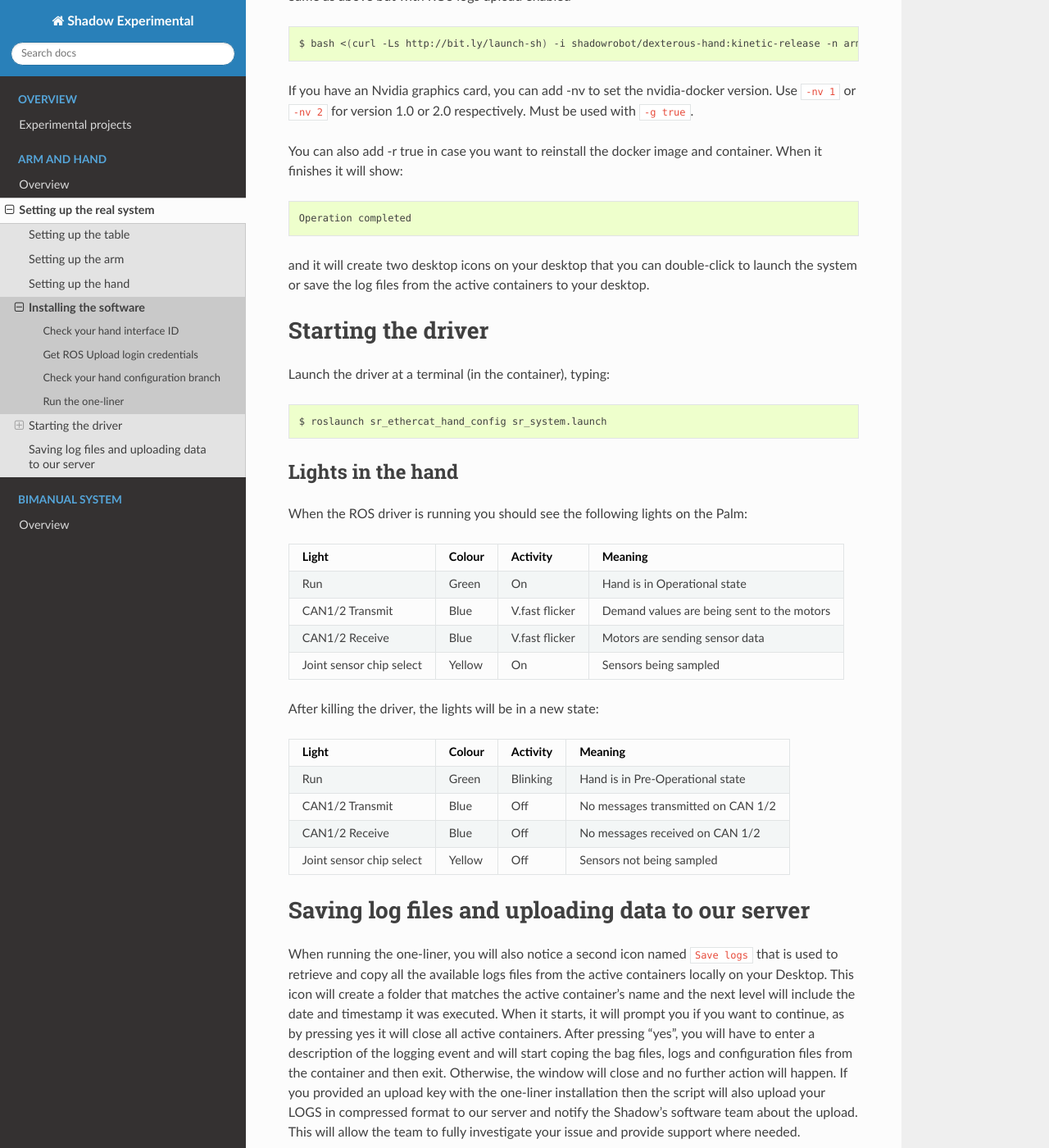
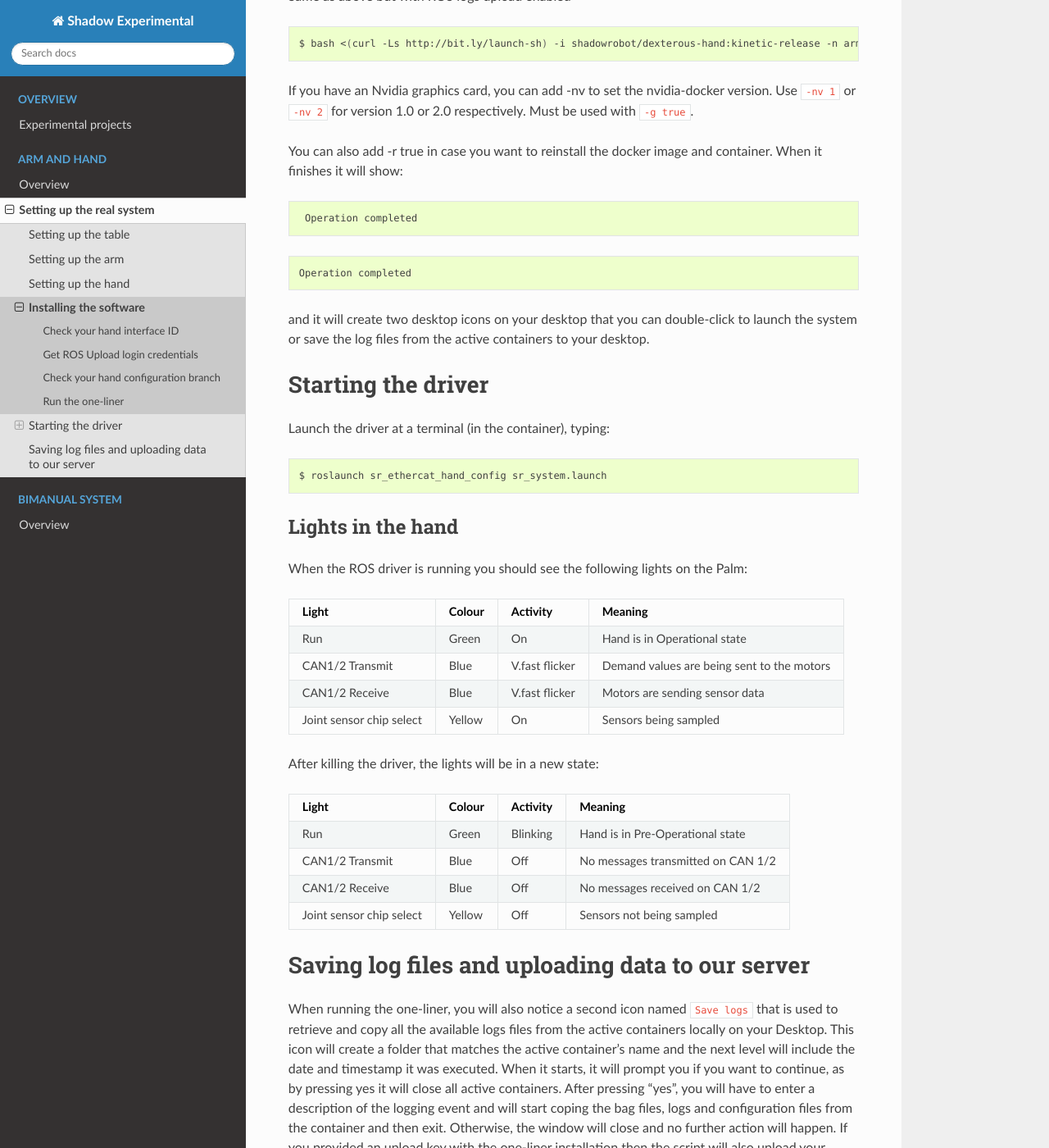
Before and after one commit to shadow-robot/sr_experimental_documentation, a Sphinx documentation site: the page built from docs/user_guide/1_4_Installing_the_software.md, in a window 1280 px wide and 1400 px high, scrolled down 1660 px. Shown: the whole window at 82% size. Built offline with Sphinx 7.4.7 and the Read the Docs theme 2.0.0, drawn with Linux system fonts in a browser that asks for light colours.

Commit message:
installing

````diff
--- a/docs/user_guide/1_4_Installing_the_software.md
+++ b/docs/user_guide/1_4_Installing_the_software.md
@@ -67,6 +67,12 @@ If you have an Nvidia graphics card, you can add -nv to set the nvidia-docker ve
 
 You can also add -r true in case you want to reinstall the docker image and container. When it finishes it will show:
 
+```eval_rst
+.. prompt::
+
+    Operation completed
+```
+
 ```bash
 Operation completed
 ```
````
